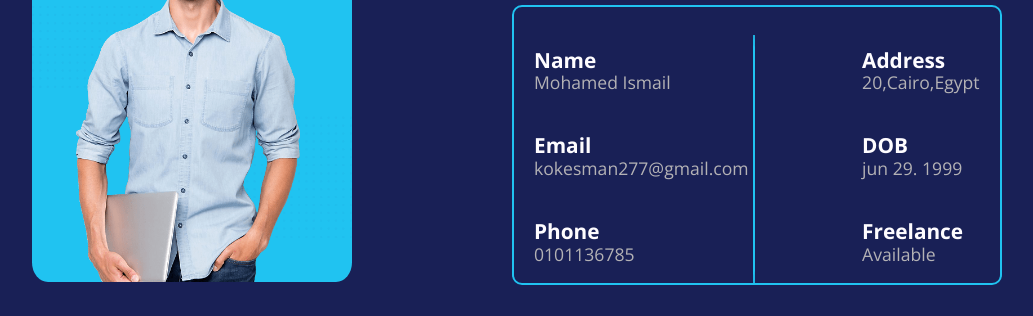
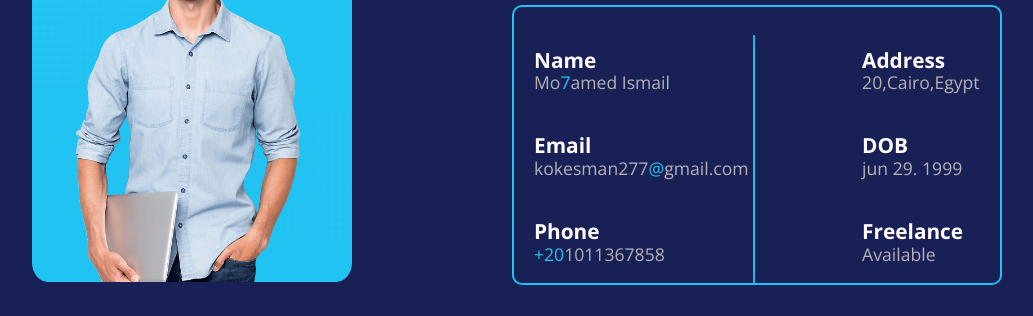
Before and after one commit to Karim-Ismail-Hassaneen/Basic-Portfolio, a plain HTML site: page src/index.html in a window 1280 px wide. Shown: the part 1756-2072 px from the top of the page, without its empty margins (128-1161 px from the left). Drawn offline with nearby package versions, Linux system fonts and the light colour scheme.

Commit message:
Edited CSS File

```diff
--- a/src/CSS/master.css
+++ b/src/CSS/master.css
@@ -197,10 +197,6 @@
       font-weight: 700;
       margin-top: 1em;
 
-      .h {
-        color: var(--main-color);
-      }
-
       .last-name {
         color: var(--main-color);
       }
@@ -370,6 +366,9 @@
     }
   }
 }
+.h {
+  color: var(--main-color);
+}
 .button {
   background-color: var(--main-color);
   border: none;
--- a/src/index.html
+++ b/src/index.html
@@ -111,7 +111,7 @@
     <!-- About Me Section -->
     <div class="about-header">
         <h2>About Me</h2>
-        <p>A Professional Accountant <br /> Who Loves To Do Transactions</p>
+        <p>A Professional Accountant <br/> Who Loves To Do Transactions</p>
     </div>
     </div>
     <div class="about-us">
@@ -123,11 +123,11 @@
             <div class="box-content">
                 <div class="box-left">
                     <h4>Name</h4>
-                    <p>Mohamed Ismail</p>
+                    <p>Mo<span class="h">7</span>amed Ismail</p>
                     <h4>Email</h4>
-                    <p>kokesman277@gmail.com</p>
+                    <p>kokesman277<span class="h">@</span>gmail.com</p>
                     <h4>Phone</h4>
-                    <p>0101136785</p>
+                    <p><span class="h">+20</span>1011367858</p>
                 </div>
                 <div class="bord"></div>
                 <div class="box-right">
```
